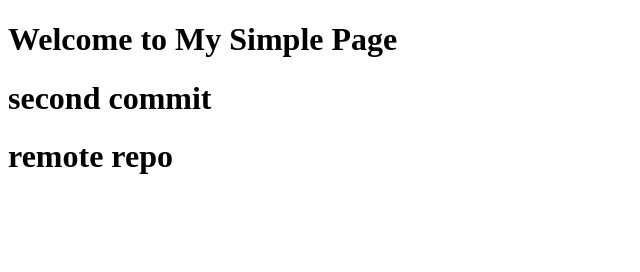
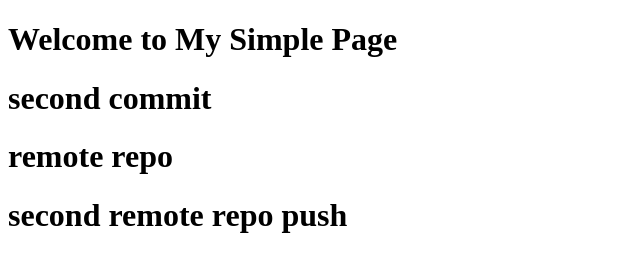
Before and after one commit to hoangvantrong/pythonapp, a plain HTML site: page index.html in a window 1280 px wide. Shown: the whole page, without its empty margins (0-640 px from the left). Drawn offline with Linux system fonts and the light colour scheme.

Commit message:
no.2 remote repo push

```diff
--- a/index.html
+++ b/index.html
@@ -9,5 +9,6 @@
     <h1>Welcome to My Simple Page</h1>
     <h1>second commit</h1>
     <h1>remote repo</h1>
+    <h1>second remote repo push</h1>
   </body>
 </html>
```
